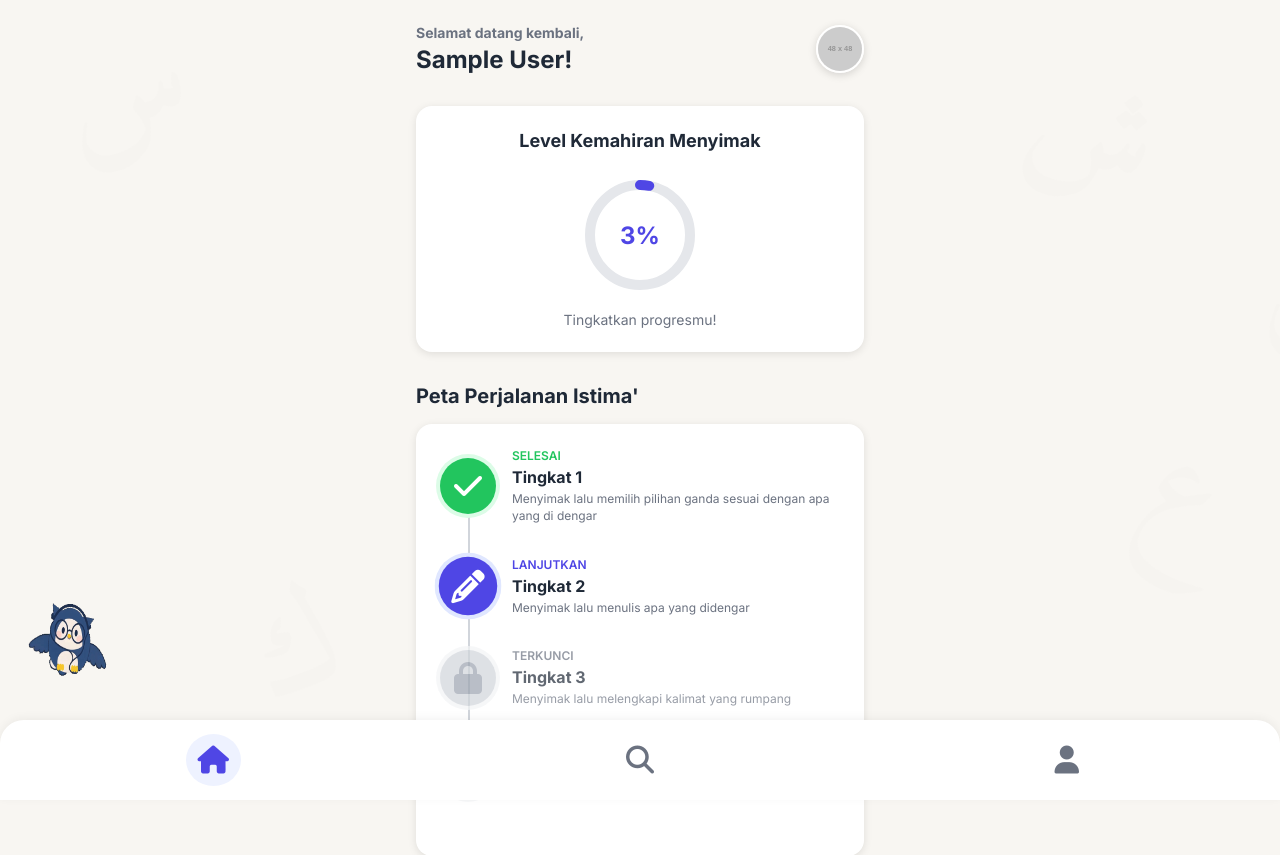
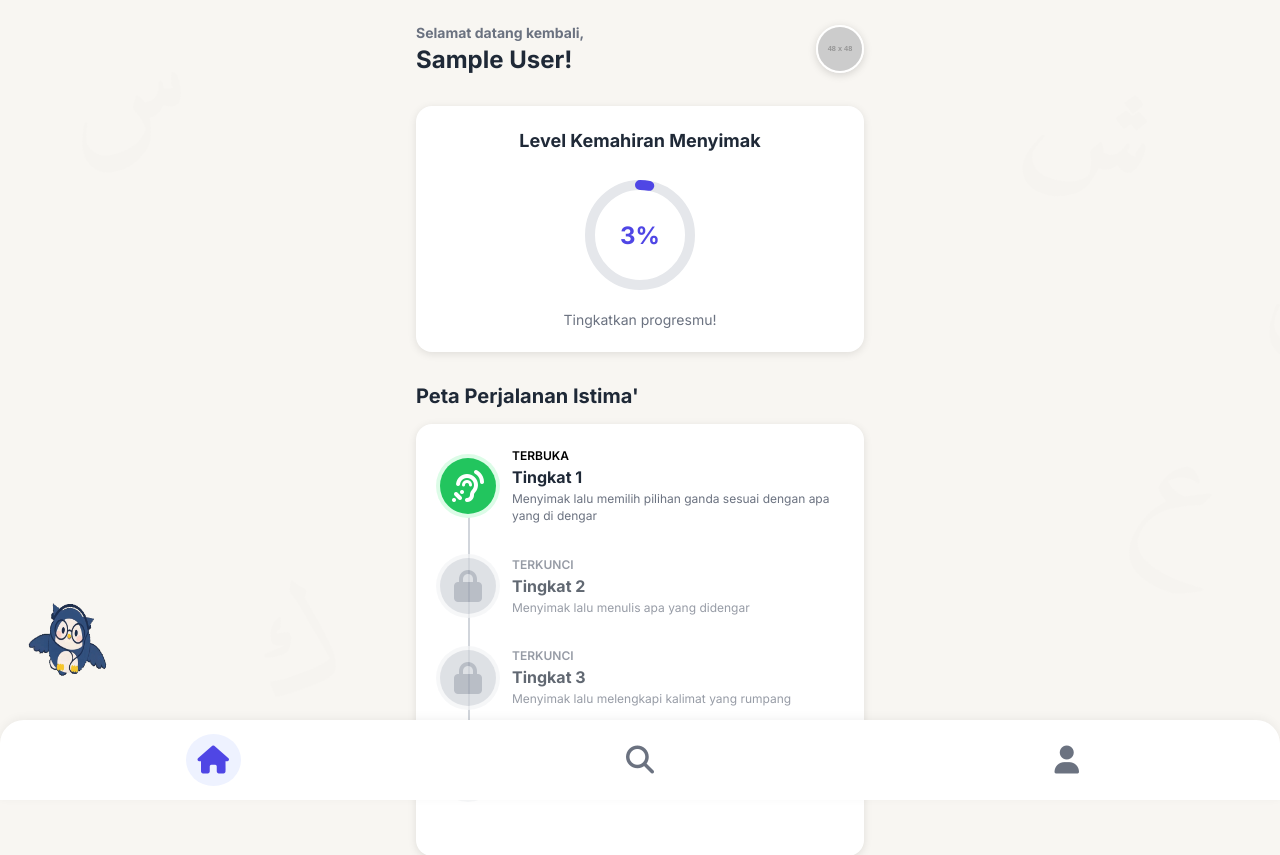
Before and after one commit to DaengForMind/earabic, a PHP site: page /pages/progress.php in a window 1280 px wide. Shown: the top 855 px of the page. Run offline with PHP 8.4, Linux system fonts and the light colour scheme; the visitor is signed in with stand-in values (Sample User, id 1); tables that the repository leaves empty or names only in its code hold one stand-in row (values such as "Sample post"); grey boxes labelled with a size stand in for pictures from a placeholder-image service; some libraries are stand-ins or nearby versions.

Commit message:
Update progress.php

```diff
--- a/pages/progress.php
+++ b/pages/progress.php
@@ -19,6 +19,14 @@ $stmt->execute();
 $progress_result = $stmt->get_result()->fetch_assoc();
 $total_completed = $progress_result['total_completed'];
 $cumulative_progress = min(100, ($total_completed / 40) * 100); // 40 = total semua level & tema
+$stmt->close();
+
+// Hitung total XP user
+$stmt = $conn->prepare("SELECT COUNT(*) as total_completed FROM user_progress WHERE user_id = ?");
+$stmt->bind_param("i", $user_id);
+$stmt->execute();
+$xp_result = $stmt->get_result()->fetch_assoc();
+$total_xp = $xp_result['total_completed'] * 25; // 25 XP per tema
 $stmt->close();
 
 // Get leaderboard data
@@ -520,26 +528,53 @@ $conn->close();
 
                 <a href="themes.php?level=1" class="level-item">
                     <div class="level-icon completed">
-                        <i class="fas fa-check"></i>
+                        <i class="fa-solid fa-ear-listen"></i>
                     </div>
                     <div class="level-info">
-                        <p class="level-status completed">SELESAI</p>
+                        <p class="level-status">TERBUKA</p>
                         <h3 class="level-title">Tingkat 1</h3>
                         <p class="level-desc">Menyimak lalu memilih pilihan ganda sesuai dengan apa yang di dengar</p>
                     </div>
                 </a>
 
+                <!--Jika xp memenuhi level 2-->
+                <?php if ($total_xp >= 100): ?>
                 <a href="themes.php?level=2" class="level-item">
-                    <div class="level-icon active">
+                    <div class="level-icon completed">
                         <i class="fas fa-pencil-alt"></i>
                     </div>
                     <div class="level-info">
-                        <p class="level-status active">LANJUTKAN</p>
+                        <p class="level-status ">TERBUKA</p>
                         <h3 class="level-title">Tingkat 2</h3>
                         <p class="level-desc">Menyimak lalu menulis apa yang didengar</p>
                     </div>
                 </a>
+                <?php else: ?>
+                <a href="#" class="level-item" style="pointer-events: none; opacity: 0.7;">
+                    <div class="level-icon locked">
+                        <i class="fas fa-lock"></i>
+                    </div>
+                    <div class="level-info">
+                        <p class="level-status locked">TERKUNCI</p>
+                        <h3 class="level-title">Tingkat 2</h3>
+                        <p class="level-desc">Menyimak lalu menulis apa yang didengar</p>
+                    </div>
+                </a>
+                <?php endif; ?>
 
+                <!--Jika xp memenuhi level 3-->
+                <?php if ($total_xp >= 200): ?>
+                <a href="themes.php?level=3" class="level-item">
+                    <div class="level-icon completed">
+                        <i class="fa-solid fa-check-to-slot"></i>
+                    </div>
+                    <div class="level-info">
+                        <p class="level-status">TERBUKA</p>
+                        <h3 class="level-title">Tingkat 3</h3>
+                        <p class="level-desc">Menyimak lalu melengkapi kalimat yang rumpang</p>
+                    </div>
+                </a>
+                <?php else: ?>
                 <a href="#" class="level-item" style="pointer-events: none; opacity: 0.7;">
                     <div class="level-icon locked">
                         <i class="fas fa-lock"></i>
@@ -550,10 +585,24 @@ $conn->close();
                         <p class="level-desc">Menyimak lalu melengkapi kalimat yang rumpang</p>
                     </div>
                 </a>
+                <?php endif; ?>
 
+                <!--Jika xp memenuhi level 4-->
+                <?php if ($total_xp >= 400): ?>
+                <a href="themes.php?level=4" class="level-item">
+                    <div class="level-icon completed">
+                        <i class="fas fa-book-open"></i>
+                    </div>
+                    <div class="level-info">
+                        <p class="level-status">TERBUKA</p>
+                        <h3 class="level-title">Tingkat 4</h3>
+                        <p class="level-desc">Menyimak dan memahami isi cerita</p>
+                    </div>
+                </a>
+                <?php else: ?>
                 <a href="#" class="level-item" style="pointer-events: none; opacity: 0.7;">
                     <div class="level-icon locked">
-                        <i class="fas fa-book-open"></i>
+                        <i class="fas fa-lock"></i>
                     </div>
                     <div class="level-info">
                         <p class="level-status locked">TERKUNCI</p>
@@ -561,6 +610,7 @@ $conn->close();
                         <p class="level-desc">Menyimak dan memahami isi cerita</p>
                     </div>
                 </a>
+                <?php endif; ?>
             </div>
         </div>
 
```
